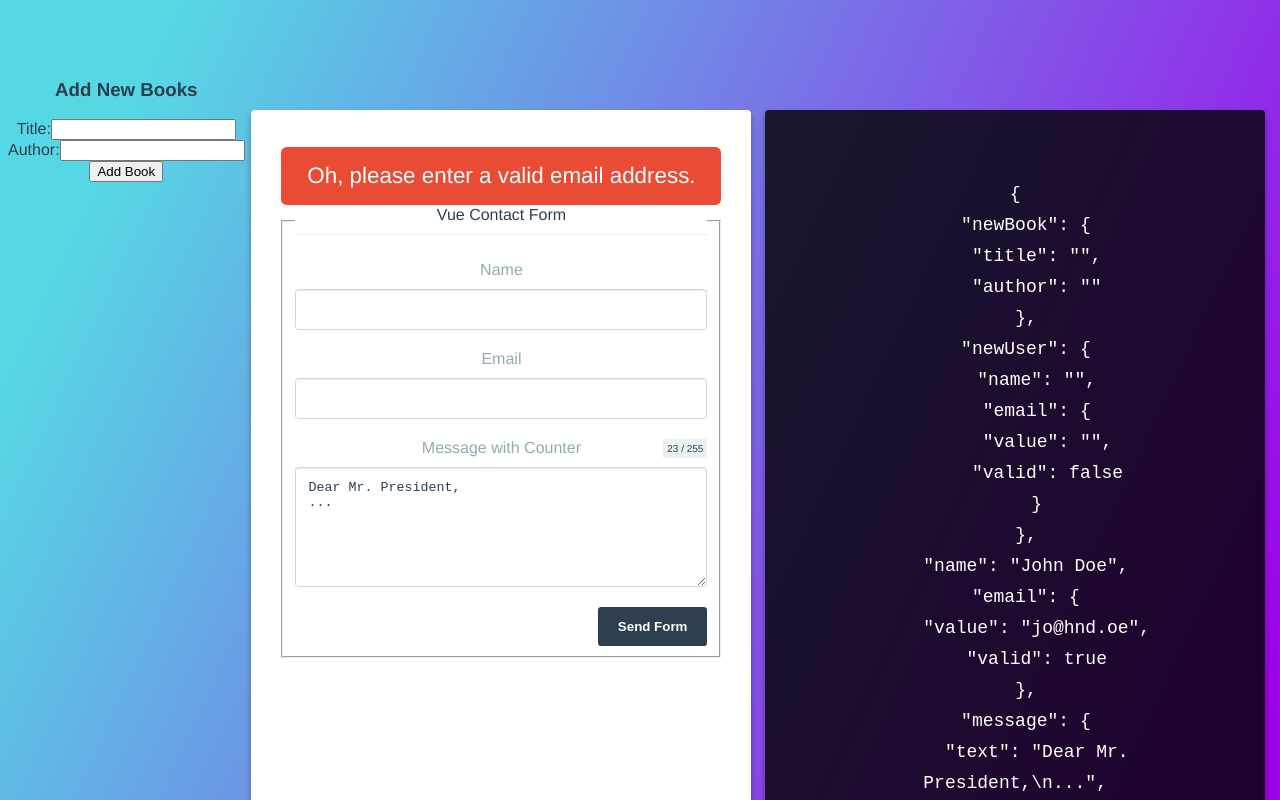
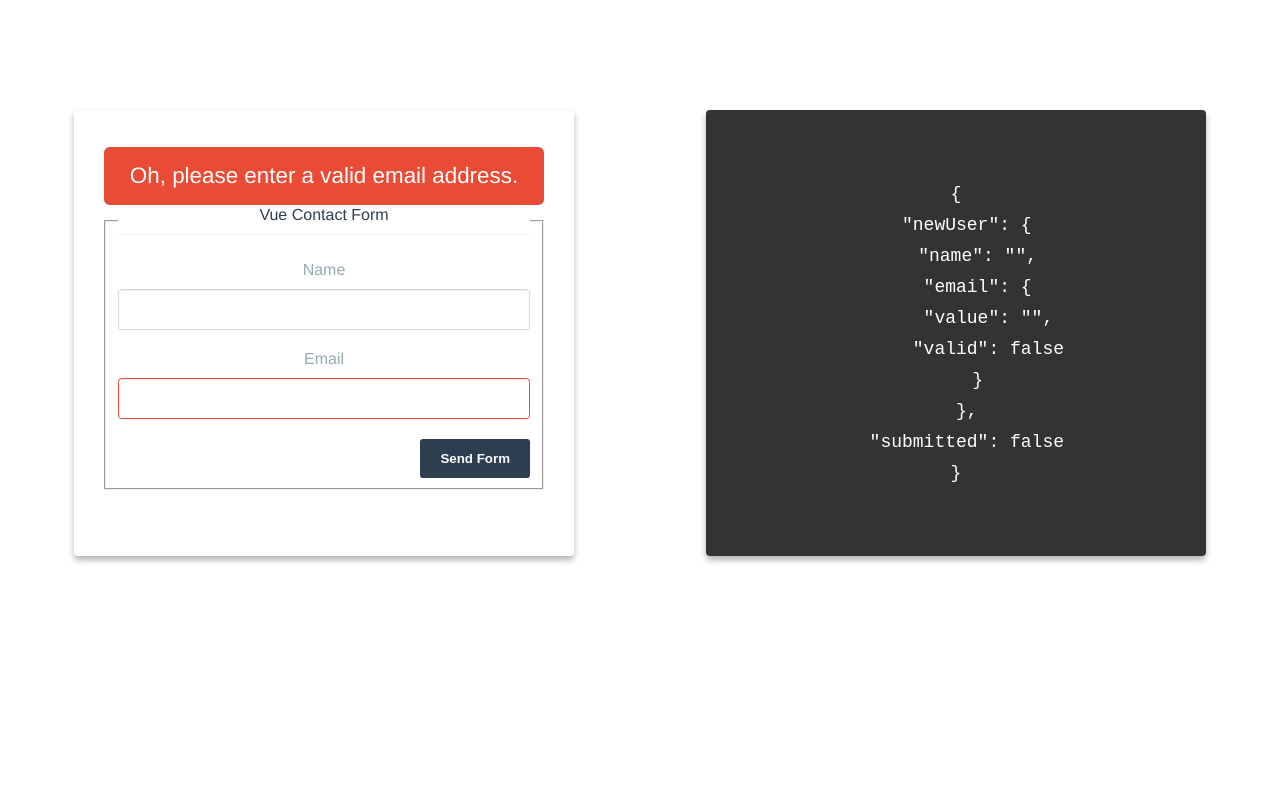
Before and after one commit to marinamarl/vue-store-data-firebase, a Vue app: page / in a window 1280 px wide. Shown: the top 800 px of the page. Built offline with nearby package versions, Linux system fonts and the light colour scheme; what vuefire would draw is missing.

Commit message:
removed excess stuff, form has only name & email

```diff
--- a/src/App.vue
+++ b/src/App.vue
@@ -1,23 +1,5 @@
 <template>
   <div id="app">
-    <div class="panel panel-default">
-      <div class="panel-heading">
-        <h3 class="panel-title">Add New Books</h3>
-      </div>
-      <div class="panel-body">
-         <form id="form" class="form-inline" v-on:submit.prevent="addBook">
-          <div class="form-group">
-            <label for="bookTitle">Title:</label>
-            <input type="text" id="bookTitle" class="form-control" v-model="newBook.title">
-          </div>
-          <div class="form-group">
-            <label for="bookAuthor">Author:</label>
-            <input type="text" id="bookAuthor" class="form-control" v-model="newBook.author">
-          </div>
-          <input type="submit" class="btn btn-primary" value="Add Book">
-        </form>
-      </div>
-    </div>
   <form class="vue-form" @submit.prevent="submit" v-on:submit.prevent="addUser">
 
     <div class="error-message">
@@ -33,16 +15,8 @@
       <div>
         <label class="label" for="email">Email</label>
         <input type="email" name="email" id="email" required=""
-               :class="{ email , error: !email.valid }"
+               :class="{ email , error: !newUser.email.valid }"
                v-model="newUser.email.value">
-      </div>
-
-      <div>
-        <label class="label" for="textarea">Message with Counter</label>
-        <textarea class="message" name="textarea" id="textarea" required=""
-                  v-model="message.text"
-                  :maxlength="message.maxlength"></textarea>
-        <span class="counter">{{ message.text.length }} / {{ message.maxlength }}</span>
       </div>
       <div>
         <input type="submit" value="Send Form">
@@ -69,22 +43,16 @@ let config = {
 
 let app = Firebase.initializeApp(config)
 let db = app.database()
-let booksRef = db.ref('books')
 let usersRef = db.ref('users')
 let emailRegExp = /^[a-zA-Z0-9.!#$%&'*+\/=?^_`{|}~-]+@[a-zA-Z0-9](?:[a-zA-Z0-9-]{0,61}[a-zA-Z0-9])?(?:\.[a-zA-Z0-9](?:[a-zA-Z0-9-]{0,61}[a-zA-Z0-9])?)*$/;
 
 export default {
   name: 'App',
   firebase: {
-    books: booksRef,
     users: usersRef
   },
   data: function() {
     return {
-      newBook: {
-        title: '',
-        author: ''
-      },
       newUser: {
         name: "",
         email: {
@@ -92,25 +60,11 @@ export default {
           valid: false
         }
       },
-      name: "John Doe",
-      email: {
-        value: "jo@hnd.oe",
-        valid: true
-      },
-      message: {
-        text: `Dear Mr. President,\n...`,
-        maxlength: 255
-      },
       submitted: false
     };
   },
   methods: {
     // send data to firebase
-    addBook: function () {
-      booksRef.push(this.newBook);
-      this.newBook.title = '';
-      this.newBook.author = '';
-    },
     addUser: function () {
       usersRef.push(this.newUser);
       this.newUser.name = '';
--- a/src/assets/contactForm.css
+++ b/src/assets/contactForm.css
@@ -8,12 +8,6 @@
 
   body {
     color: #fff;
-    background: #949c4e;
-    background: linear-gradient(
-      115deg,
-      rgba(86, 216, 228, 1) 10%,
-      rgba(159, 1, 234, 1) 90%
-    );
     font-family: -apple-system, BlinkMacSystemFont, "Segoe UI", Roboto,
       Oxygen-Sans, Ubuntu, Cantarell, "Helvetica Neue", Helvetica, Arial,
       sans-serif;
```
